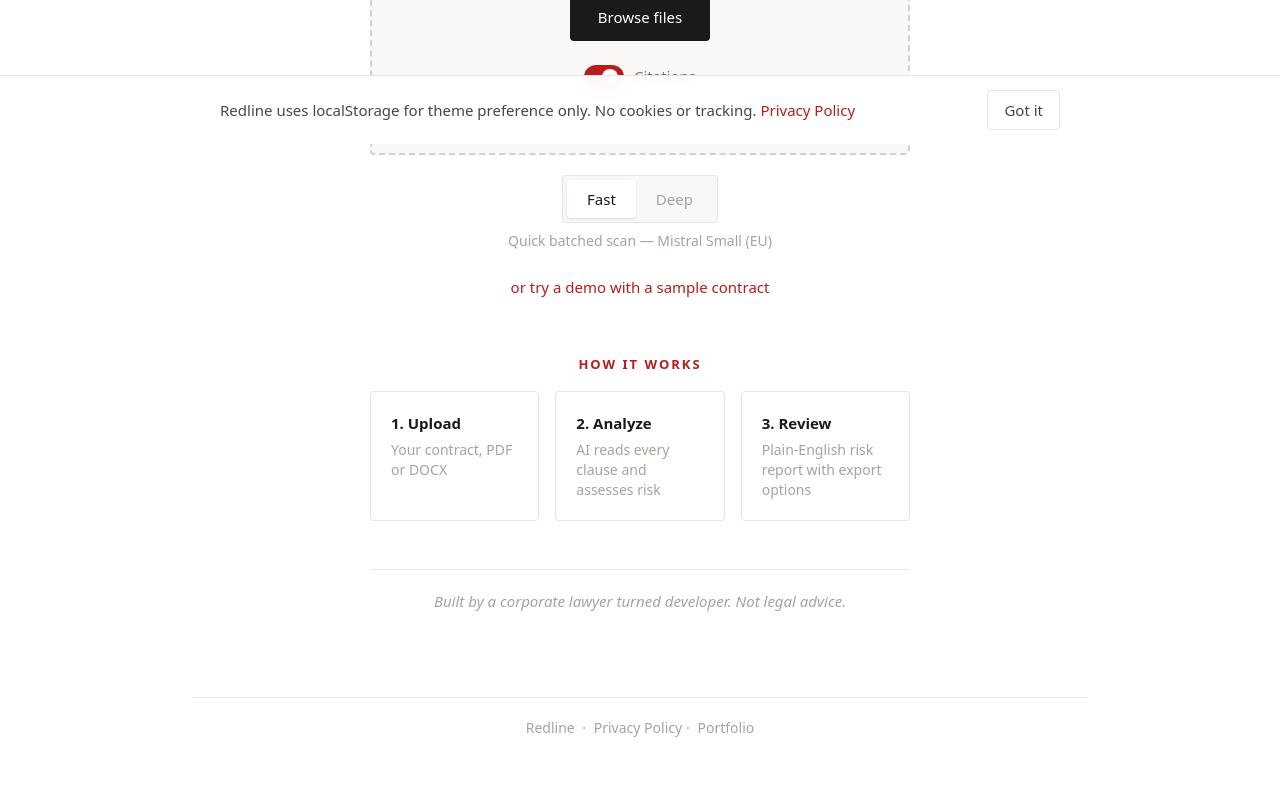
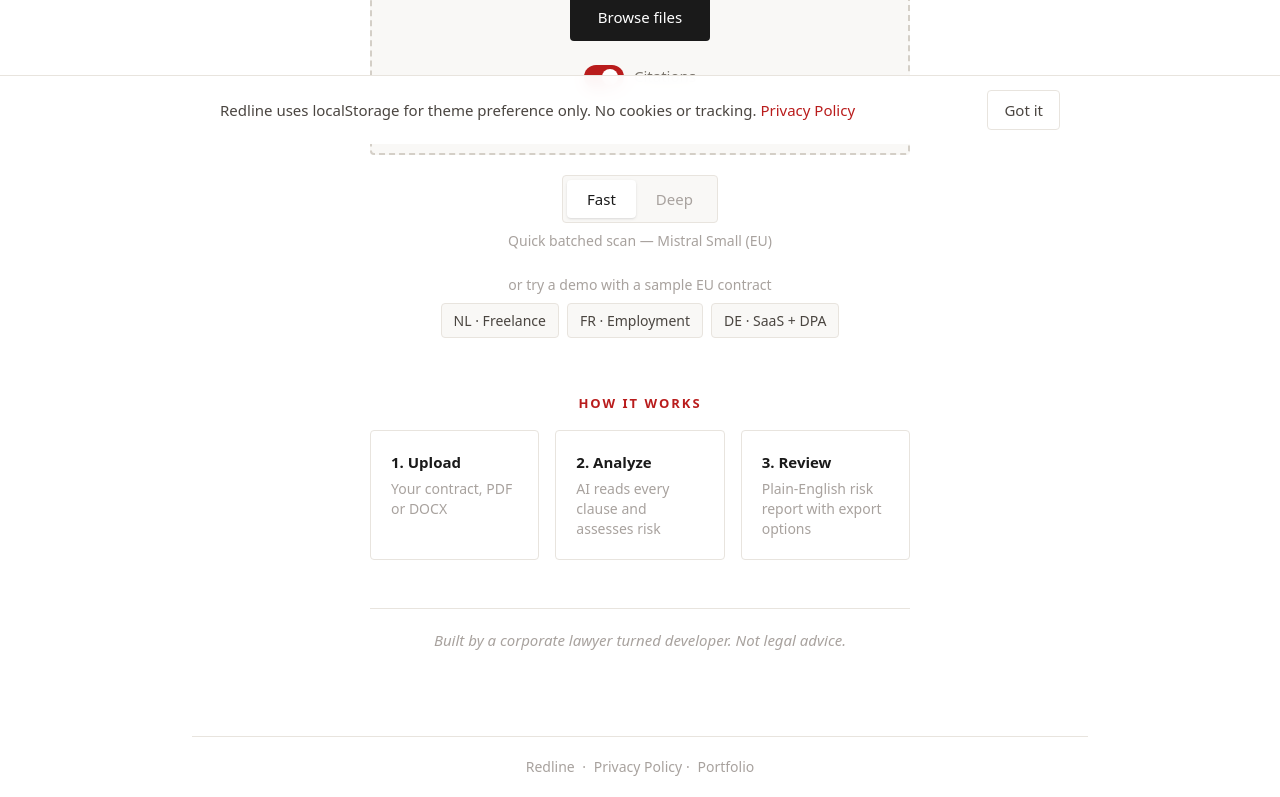
Before and after one commit to Seb281/redline, a Next.js app in the folder frontend/: page / in a window 1280 px wide. Shown: the part 656-1453 px from the top of the page. Before the commit the page ends 1414 px from the top, so only its background shows below. Built offline with nearby package versions, Linux system fonts and the light colour scheme; no server answers.

Commit message:
feat(ui): sample-contract picker surfaces NL/FR/DE demos

```diff
--- a/frontend/src/app/page.tsx
+++ b/frontend/src/app/page.tsx
@@ -8,6 +8,8 @@ import { ChatPanel } from "@/components/ChatPanel";
 import { FileUpload } from "@/components/FileUpload";
 import { ReportView } from "@/components/ReportView";
 import { StreamingReportView } from "@/components/StreamingReportView";
+import { DE_SAAS_DPA_TEXT, DE_SAAS_DPA_UPLOAD } from "@/data/sample-contracts/de-saas-dpa";
+import { FR_EMPLOYMENT_TEXT, FR_EMPLOYMENT_UPLOAD } from "@/data/sample-contracts/fr-employment";
 import { SAMPLE_CONTRACT_TEXT, SAMPLE_UPLOAD_RESPONSE } from "@/data/sample-contracts/nl-freelance";
 import { useStreamingAnalysis } from "@/hooks/useStreamingAnalysis";
 import { saveAnalysis, uploadContract, warmBackend } from "@/lib/api";
@@ -163,19 +165,23 @@ export default function Home() {
     [startAnalysis, mode],
   );
 
-  /** Run the live LLM pipeline on a sample contract (demo mode). */
-  const handleDemo = useCallback(() => {
+  /**
+   * Run the live LLM pipeline on one of the three EU sample contracts.
+   * Each sample has a preset role that matches the snapshot-harness
+   * expectations so the demo shows a coherent per-party risk view.
+   */
+  const handleDemo = useCallback(
+    (sample: "nl" | "fr" | "de") => {
       setError(null);
-    // Demo skips the role picker — "Contractor" is the correct side for
-    // the sample freelance agreement.
-    startAnalysisWithPresetRole(
-      SAMPLE_UPLOAD_RESPONSE,
-      SAMPLE_CONTRACT_TEXT,
-      "fast",
-      true,
-      "Contractor",
+      const presets = {
+        nl: { upload: SAMPLE_UPLOAD_RESPONSE, text: SAMPLE_CONTRACT_TEXT, role: "Contractor" },
+        fr: { upload: FR_EMPLOYMENT_UPLOAD, text: FR_EMPLOYMENT_TEXT, role: "Salarié" },
+        de: { upload: DE_SAAS_DPA_UPLOAD, text: DE_SAAS_DPA_TEXT, role: "Kunde" },
+      }[sample];
+      startAnalysisWithPresetRole(presets.upload, presets.text, "fast", true, presets.role);
+    },
+    [startAnalysisWithPresetRole],
   );
-  }, [startAnalysisWithPresetRole]);
 
   /**
    * Called when the user confirms the RedactionPreview. Forwards the
@@ -315,16 +321,30 @@ export default function Home() {
             {mode === "fast" ? "Quick batched scan — Mistral Small (EU)" : "Thorough per-clause analysis — Mistral Small (EU)"}
           </p>
 
-          {/* Demo CTA */}
+          {/* Demo CTA — 3 EU sample contracts */}
           <div className="mt-6 text-center">
+            <p className="mb-2 text-sm text-[var(--text-muted)] font-[var(--font-body)]">
+              or try a demo with a sample EU contract
+            </p>
+            <div className="inline-flex flex-wrap justify-center gap-2">
+              {(
+                [
+                  { id: "nl", label: "NL · Freelance" },
+                  { id: "fr", label: "FR · Employment" },
+                  { id: "de", label: "DE · SaaS + DPA" },
+                ] as const
+              ).map(({ id, label }) => (
                 <button
+                  key={id}
                   type="button"
-              onClick={handleDemo}
+                  onClick={() => handleDemo(id)}
                   disabled={isUploading}
-              className="text-[15px] text-[var(--accent)] font-[var(--font-body)] hover:underline disabled:opacity-50 disabled:cursor-not-allowed"
+                  className="rounded border border-[var(--border-primary)] bg-[var(--bg-secondary)] px-3 py-1.5 text-[14px] text-[var(--text-secondary)] font-[var(--font-body)] transition-colors hover:border-[var(--accent)] hover:text-[var(--accent)] disabled:cursor-not-allowed disabled:opacity-50"
                 >
-              or try a demo with a sample contract
+                  {label}
                 </button>
+              ))}
+            </div>
           </div>
 
           {/* How it works */}
```
Lines whose indentation alone changed are shown as unchanged.
